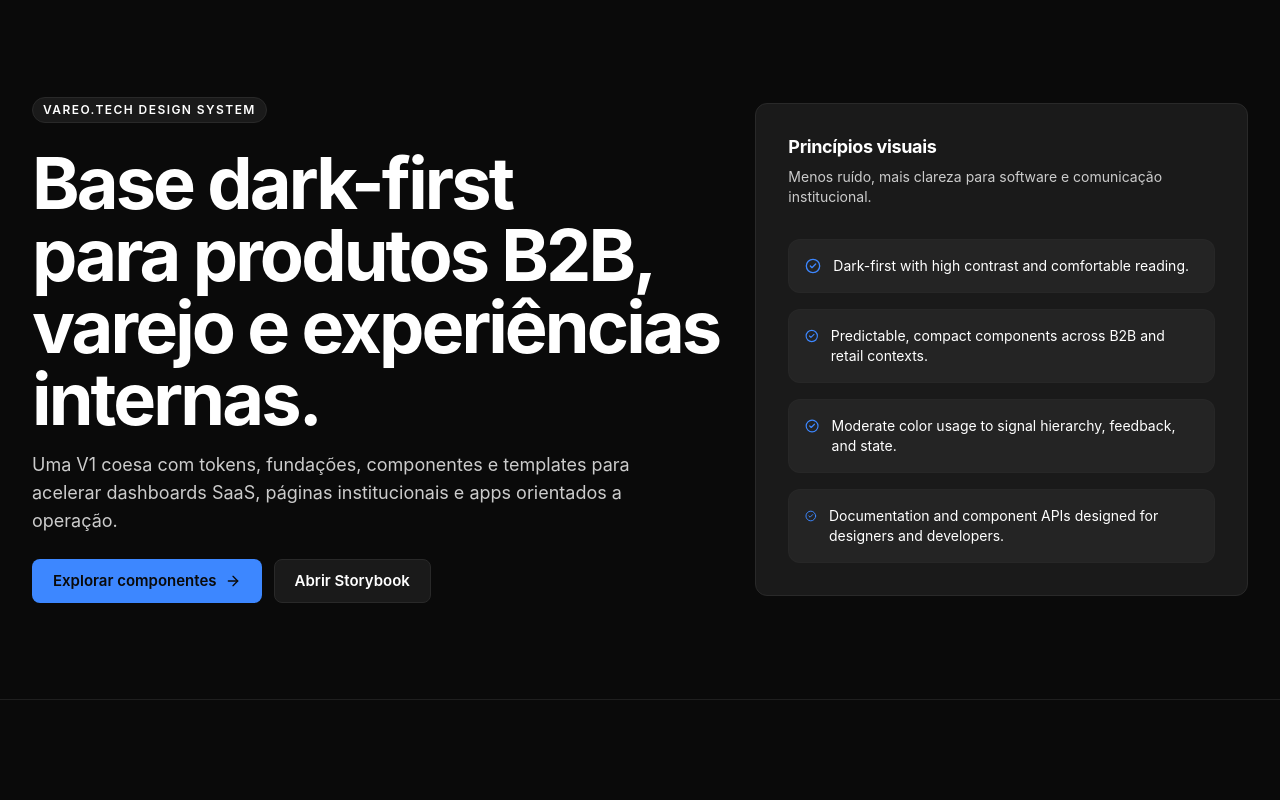
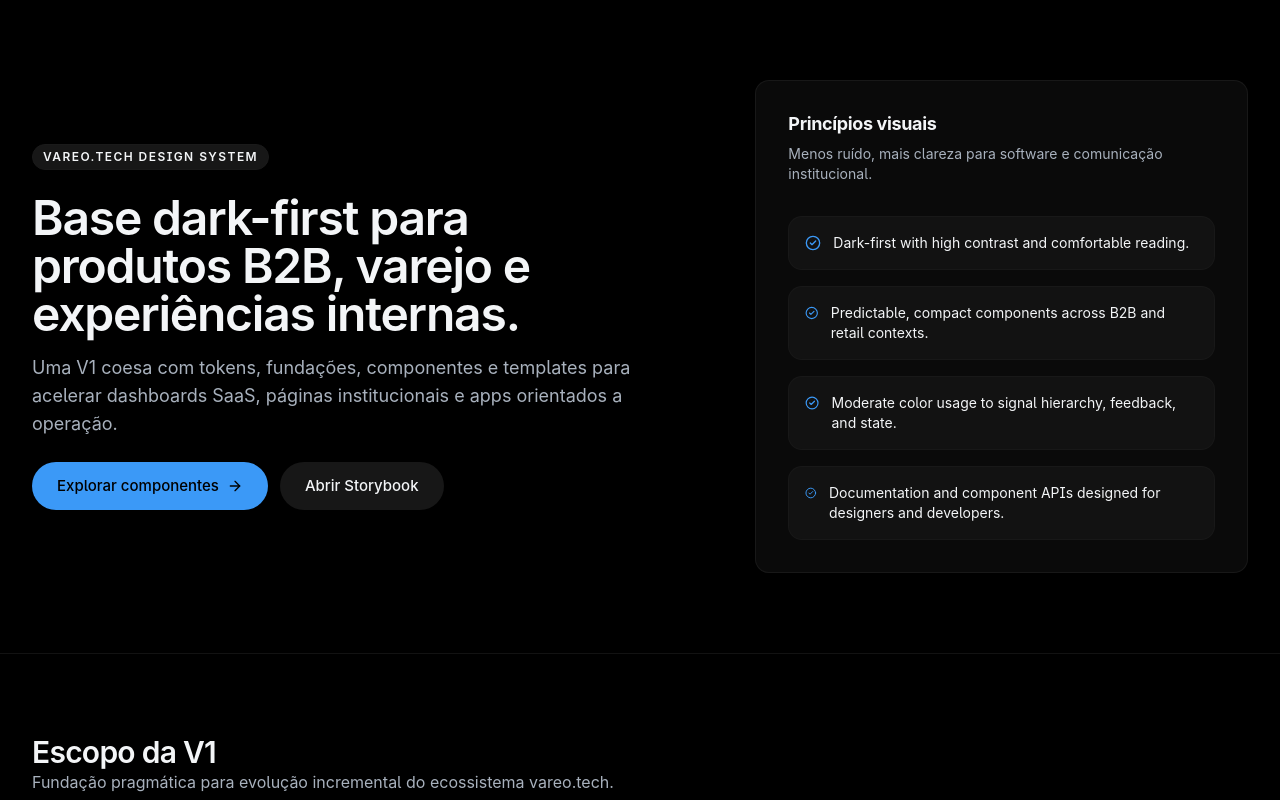
Before and after one commit to vareotech/ui, a React (Vite) app: page / in a window 1280 px wide. Shown: the top 800 px of the page. Built offline with nearby package versions, Linux system fonts and the light colour scheme.

Commit message:
feat(theme): update design system visual foundation

```diff
--- a/src/components/ui/button.tsx
+++ b/src/components/ui/button.tsx
@@ -6,20 +6,21 @@
 import { cn } from '@/lib/utils'
 
 export const buttonVariants = cva(
-  'focus-ring interactive-scale inline-flex items-center justify-center gap-2 whitespace-nowrap rounded-md border border-transparent text-sm font-semibold leading-none transition-colors disabled:pointer-events-none disabled:border-disabled disabled:bg-disabled disabled:text-disabled-foreground [&_svg]:pointer-events-none [&_svg]:size-4 [&_svg]:shrink-0',
+  // rounded-full → pill shape (design system 2.0)
+  'focus-ring interactive-scale inline-flex items-center justify-center gap-2 whitespace-nowrap rounded-full border border-transparent text-sm font-medium transition-all disabled:pointer-events-none disabled:border-disabled disabled:bg-disabled disabled:text-disabled-foreground [&_svg]:pointer-events-none [&_svg]:size-4 [&_svg]:shrink-0',
   {
     variants: {
       variant: {
-        primary: 'bg-primary text-primary-foreground hover:bg-primary/90',
-        secondary: 'border-border bg-secondary text-secondary-foreground hover:bg-surface-muted',
-        outline: 'border-border bg-transparent text-foreground hover:bg-surface',
+        primary: 'bg-primary text-primary-foreground hover:brightness-110',
+        secondary: 'bg-secondary text-secondary-foreground hover:bg-secondary/90',
+        outline: 'border-border bg-transparent text-foreground hover:bg-surface-muted',
         ghost: 'bg-transparent text-muted-foreground hover:bg-surface-muted hover:text-foreground',
-        destructive: 'bg-destructive text-destructive-foreground hover:bg-destructive/90',
+        destructive: 'bg-destructive text-destructive-foreground hover:brightness-110',
       },
       size: {
-        sm: 'h-9 px-3',
-        md: 'h-10 px-4',
-        lg: 'h-11 px-5 text-[15px]',
+        sm: 'h-9 px-4',
+        md: 'h-10 px-5',
+        lg: 'h-12 px-6 text-[15px]',
         icon: 'size-10',
       },
     },
--- a/src/index.css
+++ b/src/index.css
@@ -5,35 +5,41 @@
 @layer base {
   :root {
     color-scheme: dark;
-    --background: 0 0% 4%;
-    --foreground: 0 0% 100%;
-    --surface: 0 0% 10%;
-    --surface-muted: 0 0% 14%;
-    --muted: 0 0% 7%;
-    --muted-foreground: 0 0% 80%;
-    --border: 0 0% 16%;
-    --input: 0 0% 10%;
-    --ring: 217 100% 62%;
-    --primary: 217 100% 62%;
-    --primary-foreground: 0 0% 4%;
-    --secondary: 0 0% 10%;
-    --secondary-foreground: 0 0% 100%;
-    --accent: 217 100% 62%;
-    --accent-foreground: 0 0% 4%;
+    /* ── Surfaces (near-pure-black, design-system 2.0) ── */
+    --background: 0 0% 0%;       /* #000000 — canvas */
+    --foreground: 210 20% 96%;   /* #f2f5f8 — off-white */
+    --surface: 0 0% 4%;          /* #0a0a0a — cards, panels */
+    --surface-muted: 0 0% 7%;    /* #111111 — secondary surfaces */
+    --muted: 0 0% 9%;            /* #171717 — tertiary / hover */
+    --muted-foreground: 215 14% 70%; /* #a3acba — secondary text */
+    --border: 0 0% 10%;          /* #1a1a1a — hairline borders */
+    --input: 0 0% 9%;            /* #171717 — input bg */
+    --ring: 211 90% 62%;         /* focus halo */
+    /* ── Brand (overridden by consumers) ── */
+    --primary: 210 92% 60%;      /* Signal Blue — default action */
+    --primary-foreground: 0 0% 0%; /* black text on blue */
+    --secondary: 0 0% 9%;        /* #171717 — quiet surfaces */
+    --secondary-foreground: 210 20% 96%;
+    --accent: 199 89% 60%;       /* Electric Cyan */
+    --accent-foreground: 0 0% 0%;
+    /* ── Semantic states ── */
     --success: 146 60% 45%;
     --success-foreground: 210 20% 96%;
     --warning: 39 92% 57%;
-    --warning-foreground: 222 40% 8%;
+    --warning-foreground: 0 0% 0%;
     --destructive: 0 72% 48%;
     --destructive-foreground: 210 20% 96%;
-    --info: 217 100% 62%;
-    --info-foreground: 0 0% 4%;
-    --disabled: 0 0% 18%;
-    --disabled-foreground: 0 0% 36%;
-    --radius: 0.75rem;
-    --shadow-soft: none;
-    --shadow-elevated: none;
-    --shadow-overlay: none;
+    --info: 210 92% 60%;
+    --info-foreground: 0 0% 0%;
+    --disabled: 0 0% 17%;
+    --disabled-foreground: 0 0% 40%;
+    /* ── Geometry ── */
+    --radius: 0.875rem;
+    /* ── Shadows (pure-black tint) ── */
+    --shadow-soft: 0 10px 30px rgba(0, 0, 0, 0.40);
+    --shadow-elevated: 0 20px 60px rgba(0, 0, 0, 0.55);
+    --shadow-overlay: 0 24px 80px rgba(0, 0, 0, 0.70);
+    /* ── Motion ── */
     --ease-productive: cubic-bezier(0.2, 0.8, 0.2, 1);
     --motion-fast: 120ms;
     --motion-base: 180ms;
@@ -82,10 +88,10 @@
 
   body {
     @apply bg-background text-foreground antialiased;
-    font-family: Inter, ui-sans-serif, system-ui, sans-serif;
-    font-feature-settings: 'rlig' 1, 'calt' 1;
+    font-family: "Geist", "Inter", ui-sans-serif, system-ui, sans-serif;
+    font-feature-settings: 'rlig' 1, 'calt' 1, 'ss01' 1, 'ss02' 1;
     min-height: 100vh;
-    background-image: radial-gradient(circle at top, rgba(47, 125, 255, 0.1), transparent 28%);
+    /* No body-level gradient — consumers add their own brand layer */
   }
 
   .theme-light body,
@@ -102,24 +108,23 @@
   h3,
   h4 {
     @apply text-foreground;
-    font-weight: 700;
-    letter-spacing: -0.04em;
+    letter-spacing: -0.02em;
   }
 
   h1 {
-    @apply text-4xl leading-[1.05] sm:text-6xl lg:text-7xl;
+    @apply text-4xl font-semibold tracking-tight sm:text-5xl;
   }
 
   h2 {
-    @apply text-3xl leading-[1.1] sm:text-5xl;
+    @apply text-3xl font-semibold tracking-tight;
   }
 
   h3 {
-    @apply text-2xl leading-[1.15] sm:text-[2.5rem];
+    @apply text-2xl font-semibold tracking-tight;
   }
 
   h4 {
-    @apply text-xl leading-[1.3];
+    @apply text-xl font-medium;
   }
 
   p {
@@ -133,31 +138,31 @@
 
 @layer components {
   .surface {
-    @apply rounded-lg border border-border bg-surface;
+    @apply rounded-xl border border-border/90 bg-surface shadow-soft;
   }
 
   .surface-muted {
-    @apply rounded-lg border border-border bg-surface-muted;
+    @apply rounded-xl border border-border/80 bg-surface-muted;
   }
 
   .surface-elevated {
-    @apply rounded-lg border border-border bg-surface-muted;
+    @apply rounded-2xl border border-border/40 bg-[linear-gradient(180deg,rgba(255,255,255,0.04),rgba(255,255,255,0.01))] shadow-elevated;
   }
 
   .story-shell {
-    @apply mx-auto w-full max-w-7xl rounded-lg border border-border bg-surface p-5 md:p-7;
+    @apply mx-auto w-full max-w-7xl rounded-[28px] border border-border/60 bg-surface/70 p-5 shadow-overlay backdrop-blur md:p-7;
   }
 
   .story-section {
-    @apply rounded-lg border border-border bg-surface-muted p-5 md:p-6;
+    @apply rounded-2xl border border-border/50 bg-surface-muted/80 p-5 shadow-soft md:p-6;
   }
 
   .story-kicker {
-    @apply text-xs font-semibold uppercase tracking-[0.12em] text-primary;
+    @apply text-[11px] font-semibold uppercase tracking-[0.24em] text-primary/90;
   }
 
   .story-title {
-    @apply text-2xl font-bold leading-tight tracking-[-0.04em] text-foreground sm:text-3xl;
+    @apply text-2xl font-semibold tracking-tight text-foreground sm:text-3xl;
   }
 
   .story-subtitle {
@@ -165,7 +170,7 @@
   }
 
   .preview-frame {
-    @apply rounded-lg border border-border bg-surface-muted p-6;
+    @apply rounded-2xl border border-border/50 bg-surface-muted/60 p-6 shadow-soft;
   }
 
   .preview-grid {
@@ -173,7 +178,7 @@
   }
 
   .token-swatch {
-    @apply relative overflow-hidden rounded-lg border border-border;
+    @apply relative overflow-hidden rounded-xl border border-border/50 shadow-soft;
   }
 
   .focus-ring {
@@ -195,21 +200,64 @@
   }
 
   .page-section {
-    @apply py-16 sm:py-20 lg:py-24;
-  }
-
-  .stat-callout {
-    @apply text-5xl font-bold leading-none tracking-[-0.04em] text-primary sm:text-6xl;
-  }
-
-  .code-window-card {
-    @apply overflow-hidden rounded-lg border border-border bg-surface p-6 font-mono text-sm leading-6 text-muted-foreground;
+    @apply py-12 sm:py-16 lg:py-20;
   }
 
   .story-empty-grid {
     background-image: linear-gradient(rgba(255, 255, 255, 0.03) 1px, transparent 1px), linear-gradient(90deg, rgba(255, 255, 255, 0.03) 1px, transparent 1px);
     background-size: 24px 24px;
   }
+
+  /* ── Eyebrow / mono-caption label ──────────────────────────────
+     Monospaced, uppercase, small — used as section kickers.
+     Canonical pattern: <span class="eyebrow"><span class="eyebrow-dot" /> Label</span>
+     ─────────────────────────────────────────────────────────────── */
+  .eyebrow {
+    font-family: "Geist Mono", "JetBrains Mono", "IBM Plex Mono", ui-monospace, monospace;
+    font-size: 0.6875rem;   /* 11px */
+    line-height: 1rem;
+    letter-spacing: 0.06em;
+    text-transform: uppercase;
+    color: hsl(var(--muted-foreground));
+    display: inline-flex;
+    align-items: center;
+    gap: 0.5rem;
+  }
+
+  .eyebrow-dot {
+    display: inline-block;
+    width: 6px;
+    height: 6px;
+    border-radius: 9999px;
+    background: hsl(var(--primary));
+    flex-shrink: 0;
+  }
+
+  /* ── Live-dot pulse (online / realtime indicator) ──────────────── */
+  @keyframes live-pulse {
+    0%, 100% { box-shadow: 0 0 0 0 hsl(var(--success) / 0.50); }
+    50%       { box-shadow: 0 0 0 5px hsl(var(--success) / 0); }
+  }
+
+  .live-dot {
+    display: inline-block;
+    width: 7px;
+    height: 7px;
+    border-radius: 9999px;
+    background: hsl(var(--success));
+    animation: live-pulse 1800ms ease-in-out infinite;
+    flex-shrink: 0;
+  }
+
+  /* ── Display typography scale ──────────────────────────────────
+     Tighter tracking, progressive sizes via clamp().
+     Font weight is always semibold (600) — never bold (700).
+     ─────────────────────────────────────────────────────────────── */
+  .display-xxl { font-size: clamp(2.75rem, 6.5vw, 5.5rem);  font-weight: 600; line-height: 1.02; letter-spacing: -0.035em; }
+  .display-xl  { font-size: clamp(2.5rem,  5.2vw, 4rem);    font-weight: 600; line-height: 1.05; letter-spacing: -0.032em; }
+  .display-lg  { font-size: clamp(2rem,    3.6vw, 3rem);    font-weight: 600; line-height: 1.1;  letter-spacing: -0.026em; }
+  .display-md  { font-size: clamp(1.625rem,2.4vw, 2.25rem); font-weight: 600; line-height: 1.18; letter-spacing: -0.022em; }
+  .display-sm  { font-size: 1.5rem;  font-weight: 600; line-height: 1.25; letter-spacing: -0.02em; }
 }
 
 .sb-show-main,
--- a/tailwind.config.js
+++ b/tailwind.config.js
@@ -13,6 +13,10 @@
       },
     },
     extend: {
+      fontFamily: {
+        sans: ['"Geist"', '"Inter"', 'ui-sans-serif', 'system-ui', 'sans-serif'],
+        mono: ['"Geist Mono"', '"JetBrains Mono"', '"IBM Plex Mono"', 'ui-monospace', 'monospace'],
+      },
       colors: {
         background: 'hsl(var(--background))',
         foreground: 'hsl(var(--foreground))',
```
Also changed, not shown: 1 other file (tests, documents, lock files or other folders).
